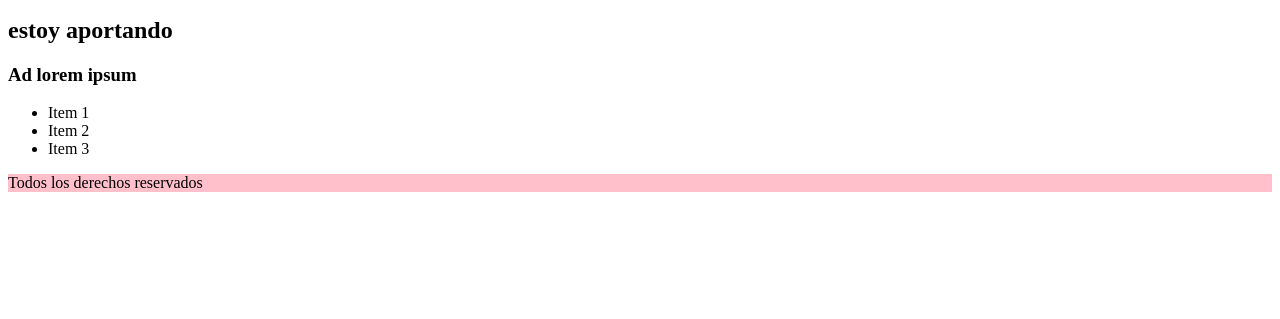
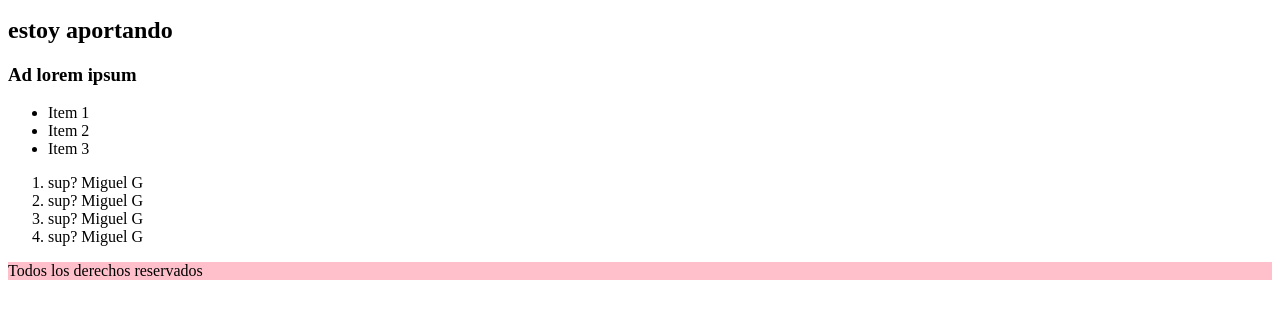
Before and after one commit to hbaravalle/sesion08, a plain HTML site: page index.html in a window 1280 px wide. Shown: the part 145-464 px from the top of the page. Drawn offline with Linux system fonts and the light colour scheme.

Commit message:
add ol Miguel G

```diff
--- a/index.html
+++ b/index.html
@@ -25,6 +25,13 @@
         <li><a href=""></a>Item 2</li>
         <li><a href=""></a>Item 3</li>
       </ul>
+
+      <ol>
+        <li>sup? Miguel G</li>
+        <li>sup? Miguel G</li>
+        <li>sup? Miguel G</li>
+        <li>sup? Miguel G</li>
+      </ol>
     </main>
     <footer>
       <p>Todos los derechos reservados</p>
```
